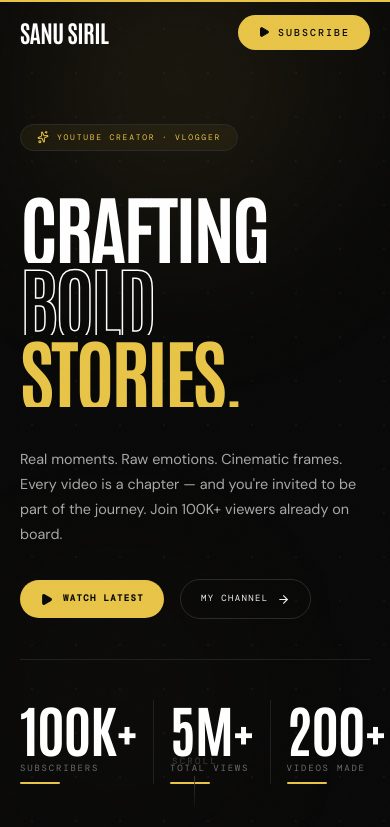
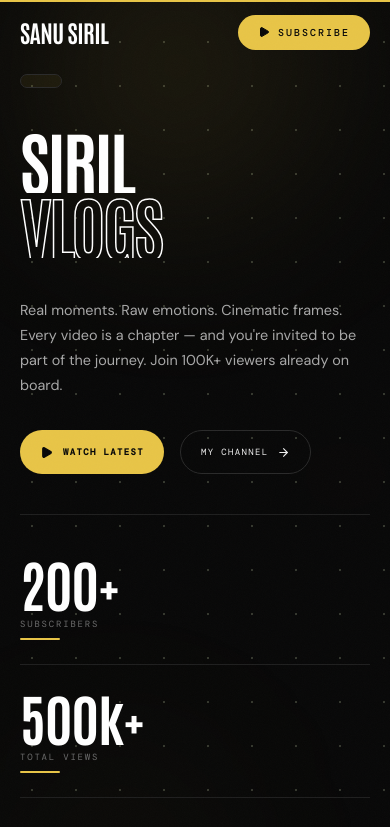
Before and after one commit to code-by-adi7/temp, a Next.js app: page / in a window 390 px wide. Shown: the top 827 px of the page. Built offline with nearby package versions, Linux system fonts and the light colour scheme; a web font is replaced by a local one.

Commit message:
Initial commit

```diff
--- a/src/app/globals.css
+++ b/src/app/globals.css
@@ -196,3 +196,206 @@ html {
   0%   { transform: translateX(-100%); }
   100% { transform: translateX(100%); }
 }
+
+/* ═══════════════════════════════════════════════
+   RESPONSIVE SYSTEM — Cross-platform
+═══════════════════════════════════════════════ */
+
+/* ── Safe area for notched phones (iPhone X+) ── */
+body {
+  padding-left: env(safe-area-inset-left);
+  padding-right: env(safe-area-inset-right);
+}
+.site-container {
+  padding-left: max(var(--site-gutter), env(safe-area-inset-left));
+  padding-right: max(var(--site-gutter), env(safe-area-inset-right));
+}
+
+/* ── Touch tap targets — min 44×44px ── */
+a, button {
+  min-height: 44px;
+  min-width: 44px;
+}
+nav a {
+  min-height: unset;
+  min-width: unset;
+}
+
+/* ── Prevent text size adjust on mobile rotate ── */
+html {
+  -webkit-text-size-adjust: 100%;
+  text-size-adjust: 100%;
+}
+
+/* ── Responsive grid for hero stats ── */
+@media (max-width: 480px) {
+  .hero-stats-grid {
+    grid-template-columns: 1fr !important;
+    gap: 1.5rem !important;
+  }
+  .hero-stats-grid > div {
+    border-right: none !important;
+    padding-right: 0 !important;
+    padding-bottom: 1.5rem;
+    border-bottom: 1px solid #1f1f1f;
+  }
+  .hero-stats-grid > div:last-child {
+    border-bottom: none;
+    padding-bottom: 0;
+  }
+}
+
+/* ── Mobile: 375px–639px ── */
+@media (max-width: 639px) {
+  /* Navbar */
+  .site-container {
+    --site-gutter: 1.25rem;
+  }
+
+  /* Hero section */
+  #hero {
+    padding-top: 4rem !important;
+    align-items: flex-start !important;
+  }
+
+  /* Video section */
+  #videos {
+    padding-top: 4rem !important;
+    padding-bottom: 4rem !important;
+  }
+
+  /* About section */
+  #about {
+    padding-top: 4rem !important;
+    padding-bottom: 4rem !important;
+  }
+
+  /* Contact section */
+  #contact {
+    padding-top: 4rem !important;
+    padding-bottom: 4rem !important;
+  }
+
+  /* Footer */
+  footer .site-container {
+    padding-top: 2.5rem !important;
+    padding-bottom: 2.5rem !important;
+  }
+
+  /* About: decorative number */
+  .about-deco-number {
+    font-size: clamp(6rem, 35vw, 10rem) !important;
+  }
+
+  /* Mega text in footer */
+  .text-mega {
+    font-size: clamp(3.5rem, 18vw, 8rem) !important;
+    line-height: 0.92 !important;
+  }
+}
+
+/* ── Tablet: 640px–1023px ── */
+@media (min-width: 640px) and (max-width: 1023px) {
+  .site-container {
+    --site-gutter: 2.5rem;
+  }
+
+  /* Hero stats — 3 cols still, smaller gap */
+  .hero-stats-grid {
+    gap: clamp(1rem, 3vw, 2rem) !important;
+  }
+
+  /* About grid — stack on tablet */
+  .about-grid {
+    grid-template-columns: 1fr !important;
+  }
+}
+
+/* ── Large desktop: 1440px+ ── */
+@media (min-width: 1440px) {
+  .site-container {
+    --site-gutter: 5rem;
+  }
+}
+
+/* ── Landscape mobile ── */
+@media (max-width: 896px) and (orientation: landscape) {
+  #hero {
+    min-height: 100svh;
+  }
+}
+
+/* ── Reduced motion preference ── */
+@media (prefers-reduced-motion: reduce) {
+  *, *::before, *::after {
+    animation-duration: 0.01ms !important;
+    animation-iteration-count: 1 !important;
+    transition-duration: 0.01ms !important;
+  }
+  .animate-marquee {
+    animation: none !important;
+  }
+}
+
+/* ── Dark mode always enforced ── */
+@media (prefers-color-scheme: light) {
+  html { background-color: #080808; color: #a8a8a8; }
+}
+
+/* ── High DPI / Retina ── */
+@media (-webkit-min-device-pixel-ratio: 2), (min-resolution: 192dpi) {
+  ::-webkit-scrollbar { width: 3px; }
+}
+
+/* ── Print: hide decorative elements ── */
+@media print {
+  .noise-overlay, .fixed { display: none !important; }
+  body { background: white; color: black; }
+}
+
+/* ── About section grid helper ── */
+.about-grid {
+  display: grid;
+  grid-template-columns: 2fr 3fr;
+  gap: 4rem;
+  align-items: start;
+}
+@media (max-width: 1023px) {
+  .about-grid {
+    grid-template-columns: 1fr;
+    gap: 2rem;
+  }
+  .about-deco-col {
+    display: flex;
+    align-items: center;
+    gap: 2rem;
+  }
+}
+
+/* ── Contact centered layout on mobile ── */
+@media (max-width: 639px) {
+  #contact .text-hecto {
+    font-size: clamp(1.4rem, 7vw, 2.5rem) !important;
+    word-break: break-all;
+  }
+}
+
+/* ── Video carousel: larger peek on mobile ── */
+@media (max-width: 639px) {
+  .hide-scrollbar {
+    padding-left: 1.25rem !important;
+    padding-right: 1.25rem !important;
+  }
+}
+
+/* ── Smooth scrolling for all browsers ── */
+@supports (scroll-behavior: smooth) {
+  html { scroll-behavior: smooth; }
+}
+
+/* ── Focus visible for keyboard nav (accessibility) ── */
+:focus-visible {
+  outline: 2px solid #e8c547;
+  outline-offset: 3px;
+  border-radius: 4px;
+}
--- a/src/app/layout.tsx
+++ b/src/app/layout.tsx
@@ -46,6 +46,13 @@ export default function RootLayout({
       lang="en"
       className={`${antonio.variable} ${dmSans.variable} ${dmMono.variable}`}
     >
+      <head>
+        <meta name="viewport" content="width=device-width, initial-scale=1, viewport-fit=cover" />
+        <meta name="theme-color" content="#080808" />
+        <meta name="apple-mobile-web-app-capable" content="yes" />
+        <meta name="apple-mobile-web-app-status-bar-style" content="black-translucent" />
+        <meta name="mobile-web-app-capable" content="yes" />
+      </head>
       <body
         className="overflow-x-hidden"
         style={{
--- a/src/components/AboutSection.tsx
+++ b/src/components/AboutSection.tsx
@@ -59,7 +59,7 @@ export default function AboutSection() {
                 marginTop: "1rem",
               }}
             >
-              01
+            01
             </motion.span>
           </div>
 
--- a/src/components/HeroSection.tsx
+++ b/src/components/HeroSection.tsx
@@ -34,12 +34,13 @@ function Counter({ target, suffix = "" }: { target: number; suffix?: string }) {
   const started = useRef(false);
 
   useEffect(() => {
+    // Start immediately if already in view (threshold: 0)
     const observer = new IntersectionObserver(
       ([entry]) => {
         if (entry.isIntersecting && !started.current) {
           started.current = true;
           let elapsed = 0;
-          const duration = 1600;
+          const duration = 1400;
           const tick = () => {
             elapsed += 16;
             const prog = Math.min(elapsed / duration, 1);
@@ -51,7 +52,7 @@ function Counter({ target, suffix = "" }: { target: number; suffix?: string }) {
           requestAnimationFrame(tick);
         }
       },
-      { threshold: 0.4 }
+      { threshold: 0, rootMargin: "0px" }
     );
     if (nodeRef.current) observer.observe(nodeRef.current);
     return () => observer.disconnect();
@@ -105,9 +106,9 @@ export default function HeroSection() {
   const mag2 = useMagnetic(0.38);
 
   const stats = [
-    { target: 100, suffix: "K+", label: "Subscribers" },
-    { target: 5,   suffix: "M+", label: "Total Views"  },
-    { target: 200, suffix: "+",  label: "Videos Made"  },
+    { target: 200, suffix: "+", label: "Subscribers" },
+    { target: 500,   suffix: "k+", label: "Total Views"  },
+    { target: 50, suffix: "+",  label: "Videos Made"  },
   ];
 
   return (
@@ -119,7 +120,8 @@ export default function HeroSection() {
         minHeight: "100vh",
         display: "flex",
         alignItems: "center",
-        paddingTop: "4rem",
+        paddingTop: "12rem",
+        paddingBottom: "6rem",
         overflow: "hidden",
         backgroundColor: "#080808",
       }}
@@ -130,7 +132,7 @@ export default function HeroSection() {
           y: gridY,
           position: "absolute",
           inset: "-20%",
-          backgroundImage: "radial-gradient(circle, rgba(255,255,255,0.035) 1px, transparent 1px)",
+          backgroundImage: "radial-gradient(circle, rgba(181, 192, 155, 0.26) 1px, transparent 1px)",
           backgroundSize: "44px 44px",
           pointerEvents: "none",
           zIndex: 0,
@@ -159,7 +161,7 @@ export default function HeroSection() {
 
       {/* ── Pulsing center glow ── */}
       <motion.div
-        animate={{ scale: [1, 1.1, 1], opacity: [0.25, 0.45, 0.25] }}
+        animate={{ scale: [1, 1.1, 1], opacity: [0.25, 0.75, 0.25] }}
         transition={{ duration: 7, repeat: Infinity, ease: "easeInOut" }}
         style={{
           position: "absolute", top: "40%", left: "50%",
@@ -198,7 +200,7 @@ export default function HeroSection() {
                   animate={{ rotate: [0, 18, -18, 0] }}
                   transition={{ duration: 3.5, repeat: Infinity, ease: "easeInOut" }}
                 >
-                  <Sparkles size={12} style={{ color: "#e8c547" }} />
+
                 </motion.div>
                 <span style={{
                   fontFamily: "var(--font-dm-mono), monospace",
@@ -206,7 +208,7 @@ export default function HeroSection() {
                   letterSpacing: "0.22em",
                   textTransform: "uppercase", color: "#e8c547",
                 }}>
-                  YouTube Creator · Vlogger
+
                 </span>
               </motion.div>
             </motion.div>
@@ -216,21 +218,21 @@ export default function HeroSection() {
               <div style={{ overflow: "hidden" }}>
                 <motion.span variants={lineVariants} className="text-mega" style={{
                   fontFamily: "var(--font-antonio), sans-serif",
-                  fontWeight: 700, color: "#ffffff",
+                  fontWeight: 900, color: "#ffffff",
                   textTransform: "uppercase", display: "block",
                 }}>
-                  CRAFTING
+                  SIRIL
                 </motion.span>
               </div>
               <div style={{ overflow: "hidden" }}>
                 <motion.span variants={lineVariants} className="text-mega" style={{
                   fontFamily: "var(--font-antonio), sans-serif",
-                  fontWeight: 700, textTransform: "uppercase",
+                  fontWeight: 900, textTransform: "uppercase",
                   display: "block",
                   WebkitTextStroke: "1.5px #ffffff",
                   color: "transparent",
                 }}>
-                  BOLD
+                  VLOGS
                 </motion.span>
               </div>
               <div style={{ overflow: "hidden" }}>
@@ -239,7 +241,7 @@ export default function HeroSection() {
                   fontWeight: 700, color: "#e8c547",
                   textTransform: "uppercase", display: "block",
                 }}>
-                  STORIES.
+
                 </motion.span>
               </div>
             </div>
```
Also changed, not shown: 1 other file (tests, documents, lock files or other folders).
